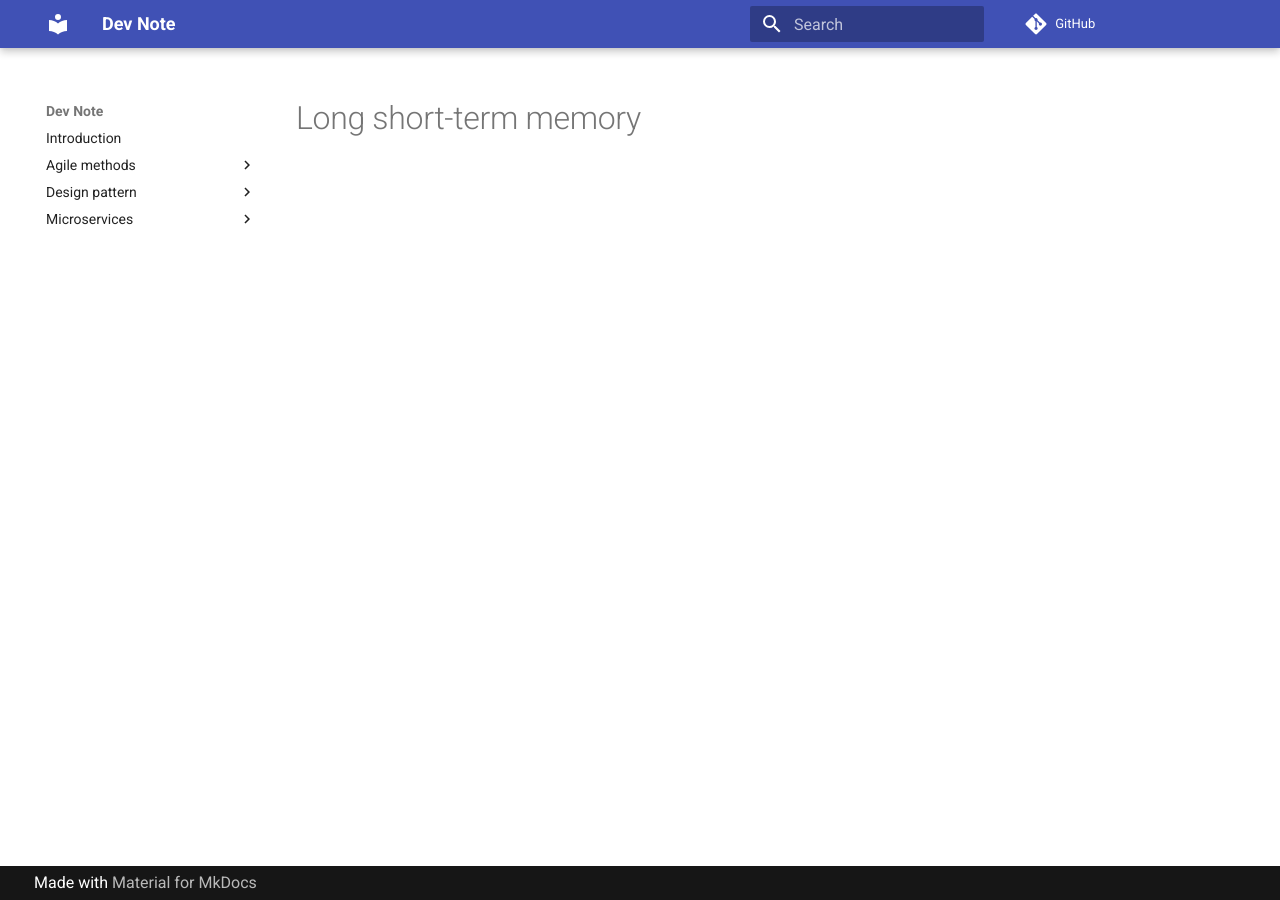
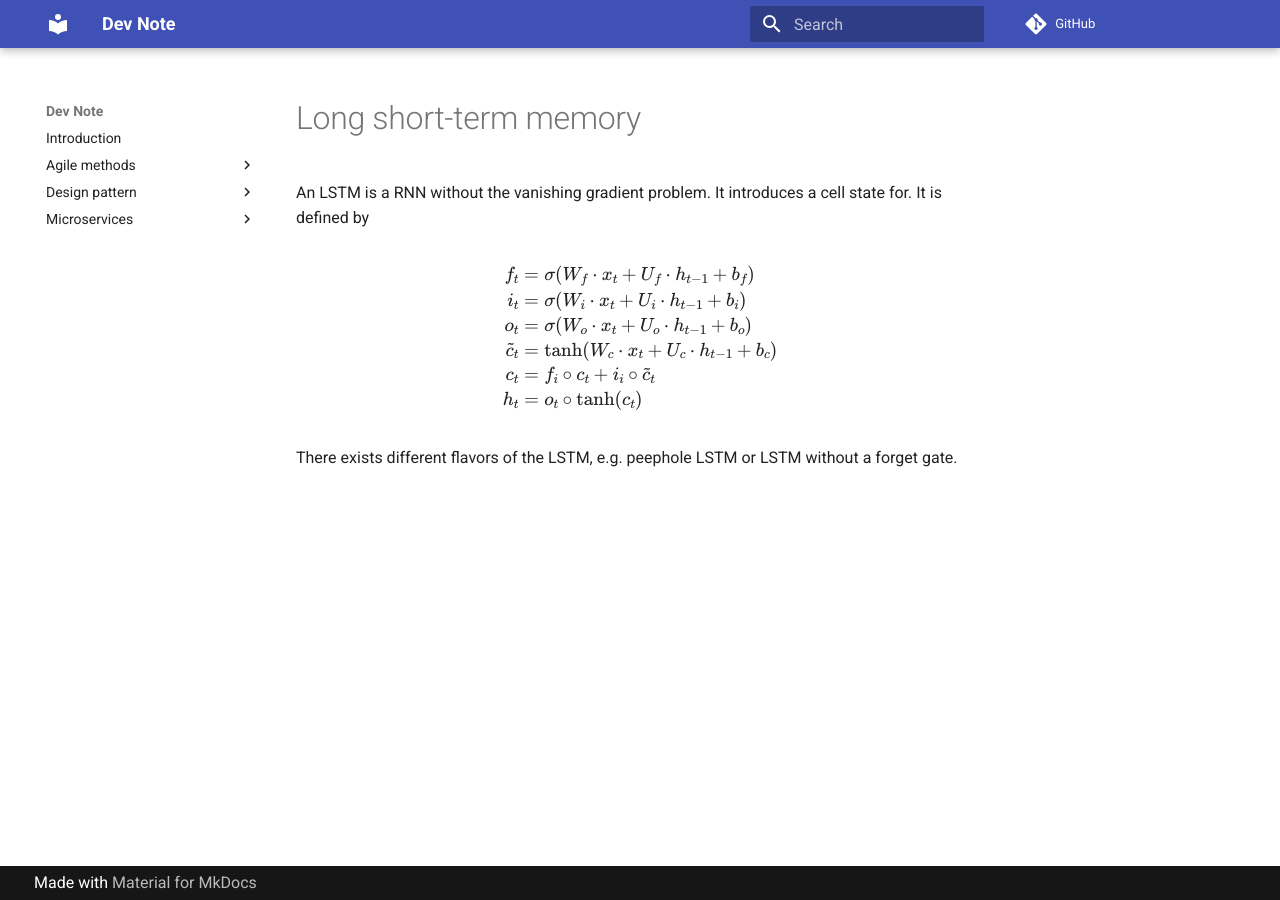
Before and after one commit to thomaszub/dev-note, an MkDocs documentation site: the page built from docs/machine_learning/recurrent_neural_networks/ltsm.md, in a window 1280 px wide. Built offline with MkDocs 1.6.1 and Material for MkDocs 9.7.7, drawn with Linux system fonts in a browser that asks for light colours; nearby versions of some CDN libraries; comment, search, counter and statistics services are not loaded.

Commit message:
Added formula for LSTM

```diff
--- a/docs/machine_learning/recurrent_neural_networks/ltsm.md
+++ b/docs/machine_learning/recurrent_neural_networks/ltsm.md
@@ -1 +1,14 @@
 # Long short-term memory
+
+An LSTM is a RNN without the vanishing gradient problem. It introduces a cell state for. It is defined by
+
+\[\begin{eqnarray}
+f_t & = & \sigma(W_f \cdot x_t + U_f \cdot h_{t-1} + b_f) \\
+i_t & = & \sigma(W_i \cdot x_t + U_i \cdot h_{t-1} + b_i) \\
+o_t & = & \sigma(W_o \cdot x_t + U_o \cdot h_{t-1} + b_o) \\
+\tilde{c}_t & = & \tanh(W_c \cdot x_t + U_c \cdot h_{t-1} + b_c) \\
+c_t & = & f_i \circ c_t + i_i \circ \tilde{c}_t \\
+h_t & = & o_t \circ \tanh(c_t)
+\end{eqnarray}\]
+
+There exists different flavors of the LSTM, e.g. peephole LSTM or LSTM without a forget gate.
```
